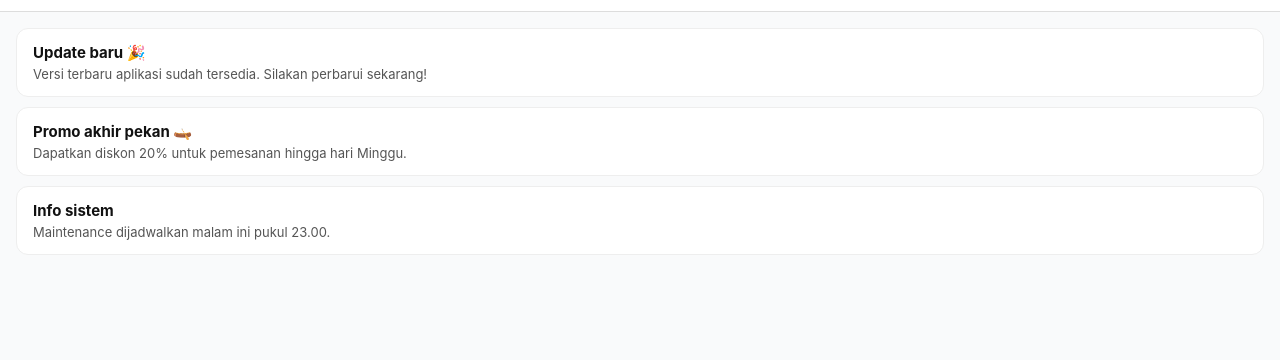
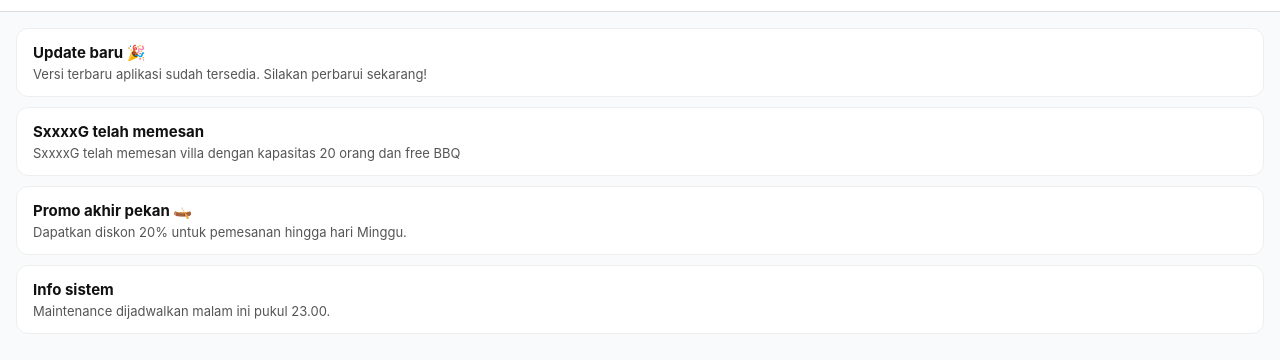
Before and after one commit to elfarsaf-dev/nontif, a plain HTML site: page index.html in a window 1280 px wide. Shown: the part 38-398 px from the top of the page. Drawn offline with Linux system fonts and the light colour scheme.

Commit message:
Update index.html

```diff
--- a/index.html
+++ b/index.html
@@ -28,6 +28,7 @@
     // Data notifikasi langsung dari kode
     const notifs = [
       { title: "Update baru 🎉", msg: "Versi terbaru aplikasi sudah tersedia. Silakan perbarui sekarang!" },
+      { title: "SxxxxG telah memesan", msg: "SxxxxG telah memesan villa dengan kapasitas 20 orang dan free BBQ" },
       { title: "Promo akhir pekan 🛶", msg: "Dapatkan diskon 20% untuk pemesanan hingga hari Minggu." },
       { title: "Info sistem", msg: "Maintenance dijadwalkan malam ini pukul 23.00." }
     ];
```
